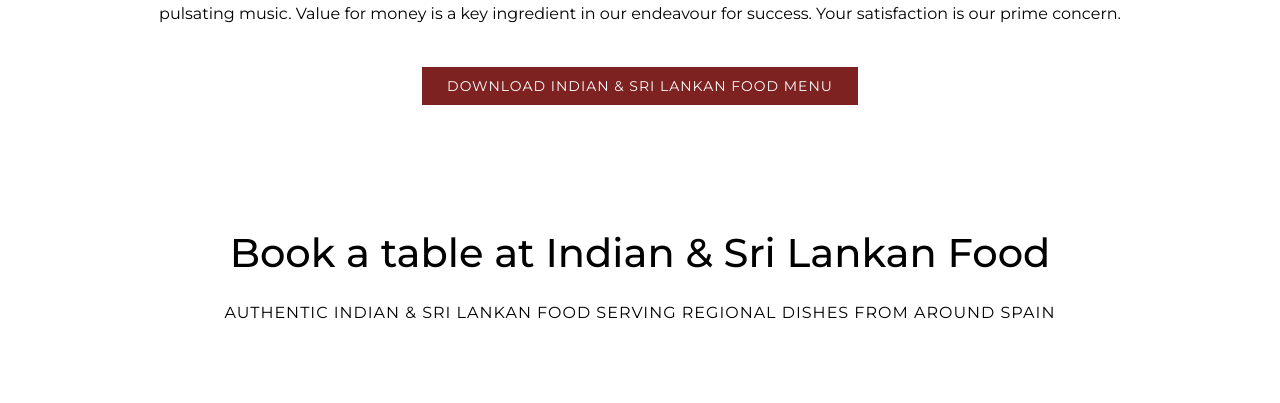
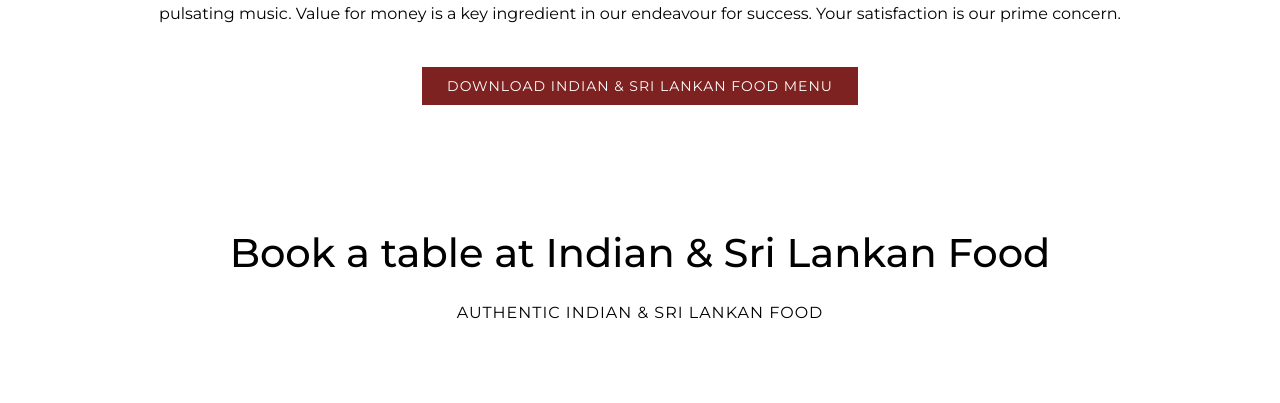
Before and after one commit to krcreativeagency/kasalounge.co.uk, a plain HTML site: page default.html in a window 1280 px wide. Shown: the part 1518-1921 px from the top of the page. Drawn offline with Linux system fonts and the light colour scheme; a script that the page names is missing.

Commit message:
Removed from Spain

```diff
--- a/default.html
+++ b/default.html
@@ -91,7 +91,7 @@
 
     <section id="book-now">
       <h1>Book a table at Indian & Sri Lankan Food</h1>
-      <h2>Authentic Indian & Sri Lankan Food serving regional dishes from around Spain</h2>
+      <h2>Authentic Indian & Sri Lankan Food</h2>
 
       <script
         type="text/javascript"
```
Also changed, not shown: index.html (+1 -1 lines).
